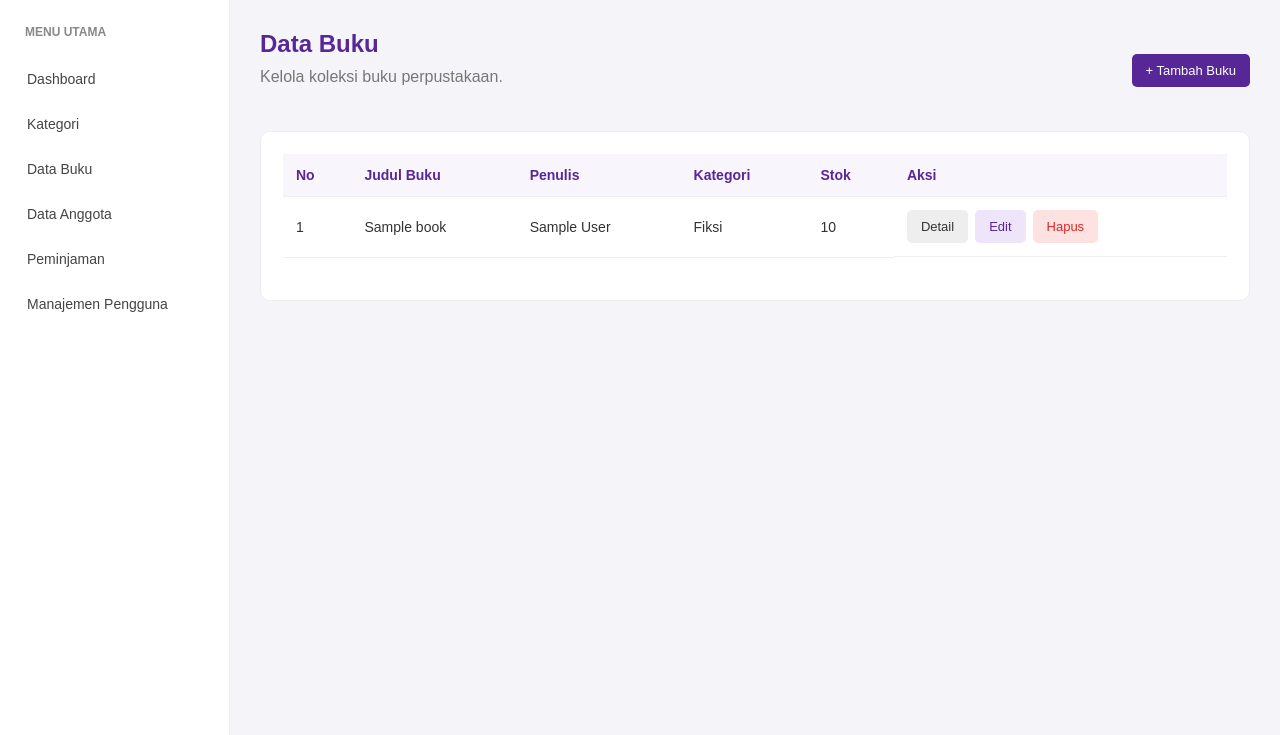
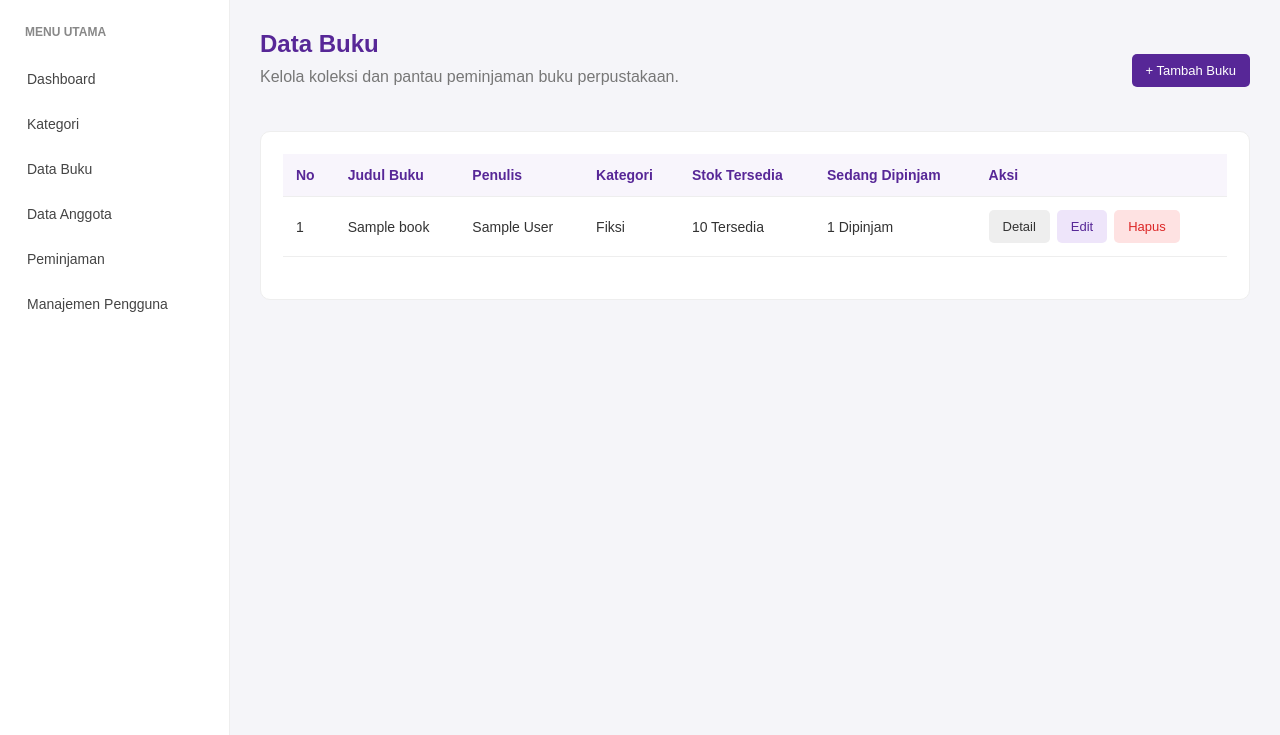
Before and after one commit to muhihsan1585-lab/Sistem-Informasi-Perpustakaan-Sederhana, a Laravel app: page /books in a window 1280 px wide. Shown: the part 65-800 px from the top of the page. Run offline with Laravel 12, Linux system fonts and the light colour scheme; a user stored in the database is signed in; data comes from the database, SQL or seed files in the repository; tables that the repository leaves empty hold one stand-in row (values such as "Sample post").

Commit message:
feat(books): show active borrowed book counts and stock status

```diff
--- a/app/Http/Controllers/BookController.php
+++ b/app/Http/Controllers/BookController.php
@@ -8,11 +8,21 @@ use Illuminate\Http\Request;
 
 class BookController extends Controller
 {
+
     public function index()
     {
-        $books = Book::with('category')->latest()->paginate(10);
+        $books = Book::with('category')
+            ->withCount([
+                'borrowings as borrowed_count' => function ($query) {
+                    $query->where('borrowings.status', 'borrowed');
+                }
+            ])
+            ->latest()
+            ->paginate(10);
+
         return view('books.index', compact('books'));
     }
+
 
     public function create()
     {
--- a/resources/views/books/index.blade.php
+++ b/resources/views/books/index.blade.php
@@ -3,23 +3,34 @@
 @section('title', 'Data Buku')
 
 @section('content')
+
 <div class="page-header">
     <div>
         <h2 class="page-title">Data Buku</h2>
-        <p class="page-description">Kelola koleksi buku perpustakaan.</p>
+        <p class="page-description">
+            Kelola koleksi dan pantau peminjaman buku perpustakaan.
+        </p>
     </div>
-    <a href="{{ route('books.create') }}" class="btn-primary">+ Tambah Buku</a>
+
+    <a href="{{ route('books.create') }}" class="btn-primary">
+        + Tambah Buku
+    </a>
 </div>
 
 @if(session('success'))
-<div class="alert-success">{{ session('success') }}</div>
+<div class="alert-success">
+    {{ session('success') }}
+</div>
 @endif
 
 @if(session('error'))
-<div class="alert-error">{{ session('error') }}</div>
+<div class="alert-error">
+    {{ session('error') }}
+</div>
 @endif
 
 <div class="dashboard-card">
+    <div style="overflow-x: auto;">
         <table class="data-table">
             <thead>
                 <tr>
@@ -27,38 +38,92 @@
                     <th>Judul Buku</th>
                     <th>Penulis</th>
                     <th>Kategori</th>
-                <th>Stok</th>
+                    <th>Stok Tersedia</th>
+                    <th>Sedang Dipinjam</th>
                     <th>Aksi</th>
                 </tr>
             </thead>
+
             <tbody>
                 @forelse($books as $book)
                 <tr>
-                <td>{{ $books->firstItem() + $loop->index }}</td>
+                    <td>
+                        {{ $books->firstItem() + $loop->index }}
+                    </td>
+
                     <td>{{ $book->title }}</td>
+
                     <td>{{ $book->author }}</td>
-                <td>{{ $book->category->name ?? '-' }}</td>
-                <td>{{ $book->stock }}</td>
-                <td class="action-buttons">
-                    <a href="{{ route('books.show', $book->id) }}" class="btn-secondary">Detail</a>
-                    <a href="{{ route('books.edit', $book->id) }}" class="btn-edit">Edit</a>
-                    <form action="{{ route('books.destroy', $book->id) }}" method="POST" onsubmit="return confirm('Yakin ingin menghapus buku ini?')">
+
+                    <td>
+                        {{ $book->category?->name ?? '-' }}
+                    </td>
+
+                    <td>
+                        @if($book->stock > 0)
+                        <span class="book-stock available">
+                            {{ $book->stock }} Tersedia
+                        </span>
+                        @else
+                        <span class="book-stock empty">
+                            Stok Habis
+                        </span>
+                        @endif
+                    </td>
+
+                    <td>
+                        @if($book->borrowed_count > 0)
+                        <span class="book-borrowed active">
+                            {{ $book->borrowed_count }} Dipinjam
+                        </span>
+                        @else
+                        <span class="book-borrowed inactive">
+                            Tidak Dipinjam
+                        </span>
+                        @endif
+                    </td>
+
+                    <td>
+                        <div class="action-buttons">
+                            <a href="{{ route('books.show', $book) }}"
+                                class="btn-secondary">
+                                Detail
+                            </a>
+
+                            <a href="{{ route('books.edit', $book) }}"
+                                class="btn-edit">
+                                Edit
+                            </a>
+
+                            <form
+                                action="{{ route('books.destroy', $book) }}"
+                                method="POST"
+                                onsubmit="return confirm('Yakin ingin menghapus buku ini?')">
+
                                 @csrf
                                 @method('DELETE')
-                        <button type="submit" class="btn-delete">Hapus</button>
+
+                                <button type="submit" class="btn-delete">
+                                    Hapus
+                                </button>
                             </form>
+                        </div>
                     </td>
                 </tr>
                 @empty
                 <tr>
-                <td colspan="6" class="empty-data">Belum ada data buku.</td>
+                    <td colspan="7" class="empty-data">
+                        Belum ada data buku.
+                    </td>
                 </tr>
                 @endforelse
             </tbody>
         </table>
+    </div>
 
     <div class="pagination">
         {{ $books->links() }}
     </div>
 </div>
+
 @endsection
```
Lines whose indentation alone changed are shown as unchanged.
